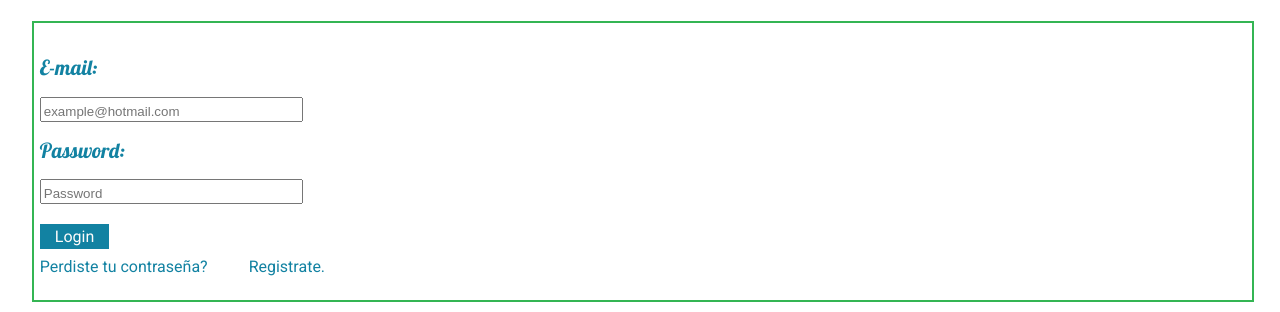
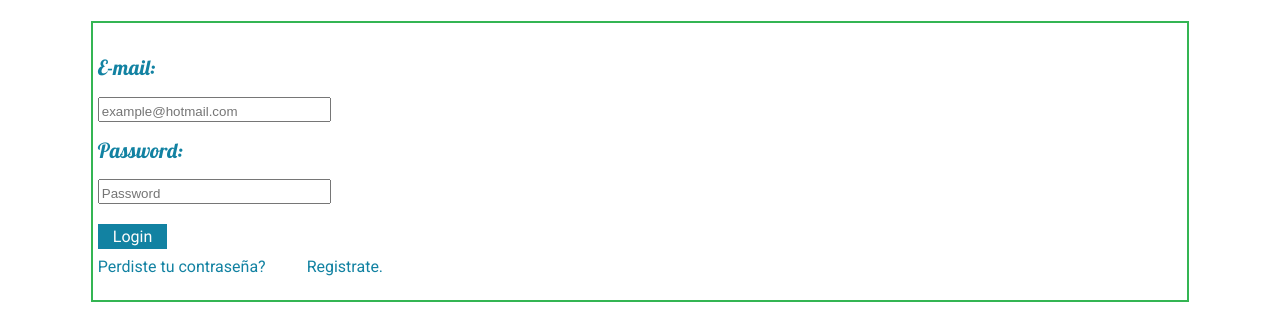
Before and after one commit to Drei109/SinPaltasProject, a website: page index.html in a window 1280 px wide. Shown: the part 121-433 px from the top of the page. Drawn offline with Linux system fonts and the light colour scheme.

Commit message:
fixed bug margin-left

```diff
--- a/scss/main.scss
+++ b/scss/main.scss
@@ -24,12 +24,13 @@
       //background: coral;
     }
     &-form{
-      width: 100%;
+      width: 90%;
       height:auto;
       //background: red;
-      padding: 1.5em .8px;
+      padding: 1.5em 0px;
       border: 2px solid $color1;
-      margin-bottom:1em;
+      margin: 0 auto 1em;
+      //margin-bottom:1em;
 
       a{
         margin:0 2em 0 5px;
@@ -60,7 +61,7 @@
 }
 
 [class*=input__]{
-  padding-right: 80px;
+  padding-right: 50px;
   padding-top: 5px;
 }
 [class*=button__]{
```
Also changed, not shown: css/main.css.
